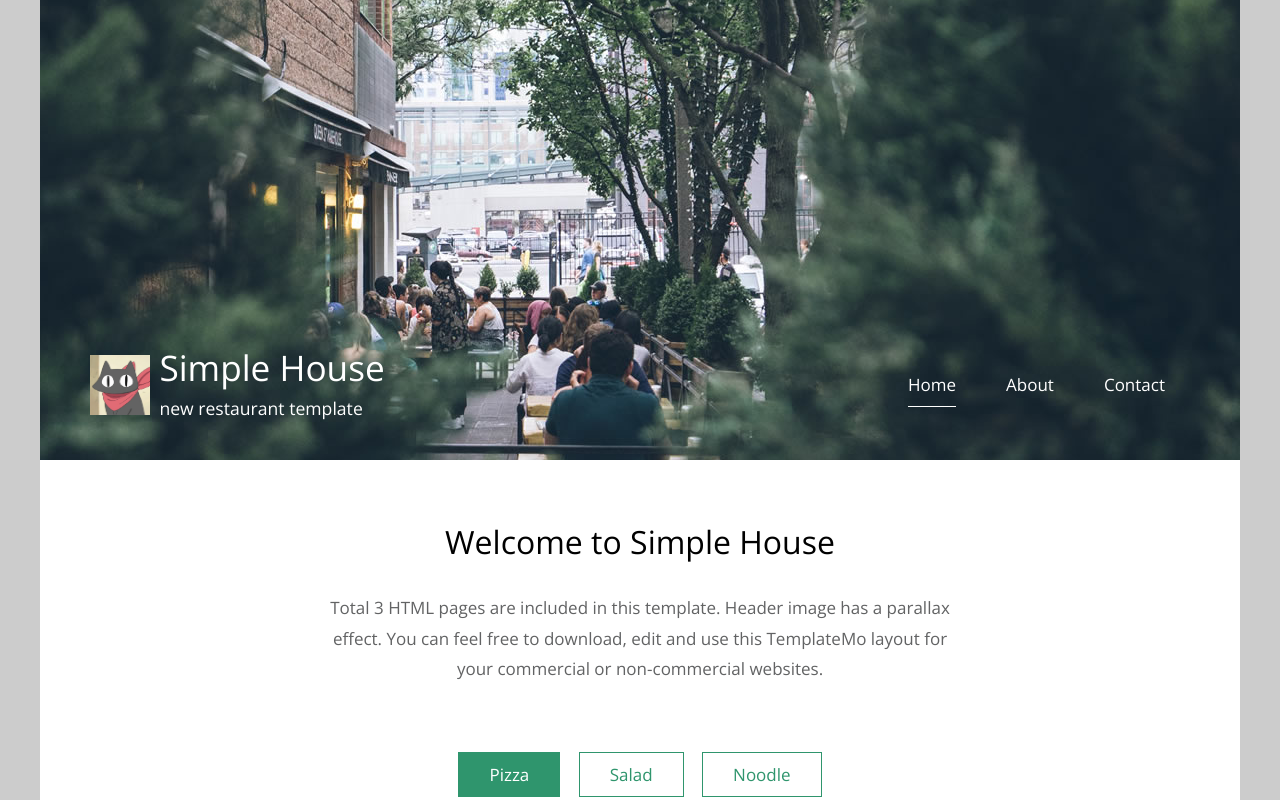
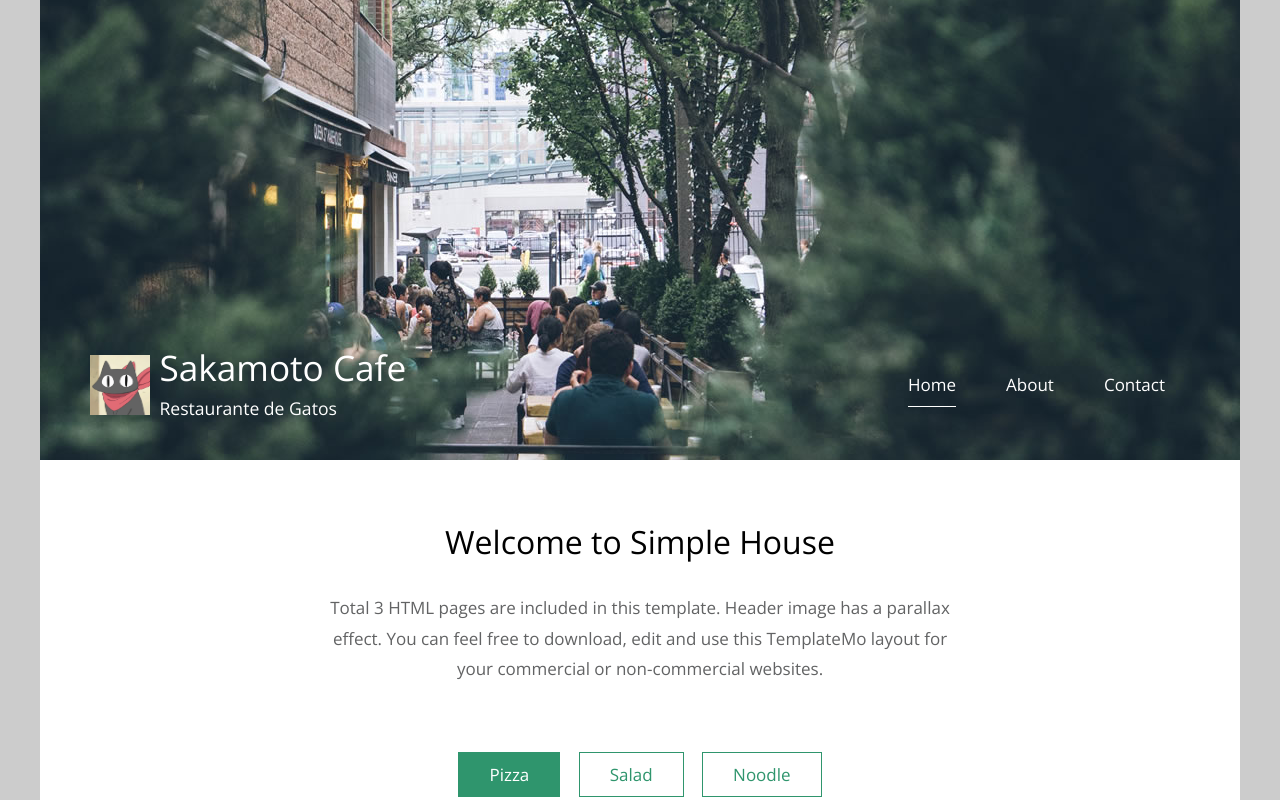
Before and after one commit to mrravid/mrravid.github.io, a plain HTML site: page index.html in a window 1280 px wide. Shown: the top 800 px of the page. Drawn offline with nearby package versions, Linux system fonts and the light colour scheme.

Commit message:
se cambia el titulo y la descripcion

```diff
--- a/index.html
+++ b/index.html
@@ -28,8 +28,8 @@ https://templatemo.com/tm-539-simple-house
 						<div class="col-md-6 col-12">
 							<img src="img/gallery/Sakamoto.png" alt="Logo" class="tm-site-logo" style="width: 60px;height: 60px;"/>
 							<div class="tm-site-text-box">
-								<h1 class="tm-site-title">Simple House</h1>
-								<h6 class="tm-site-description">new restaurant template</h6>
+								<h1 class="tm-site-title">Sakamoto Cafe</h1>
+								<h6 class="tm-site-description">Restaurante de Gatos</h6>
 							</div>
 						</div>
 						<nav class="col-md-6 col-12 tm-nav">
```
